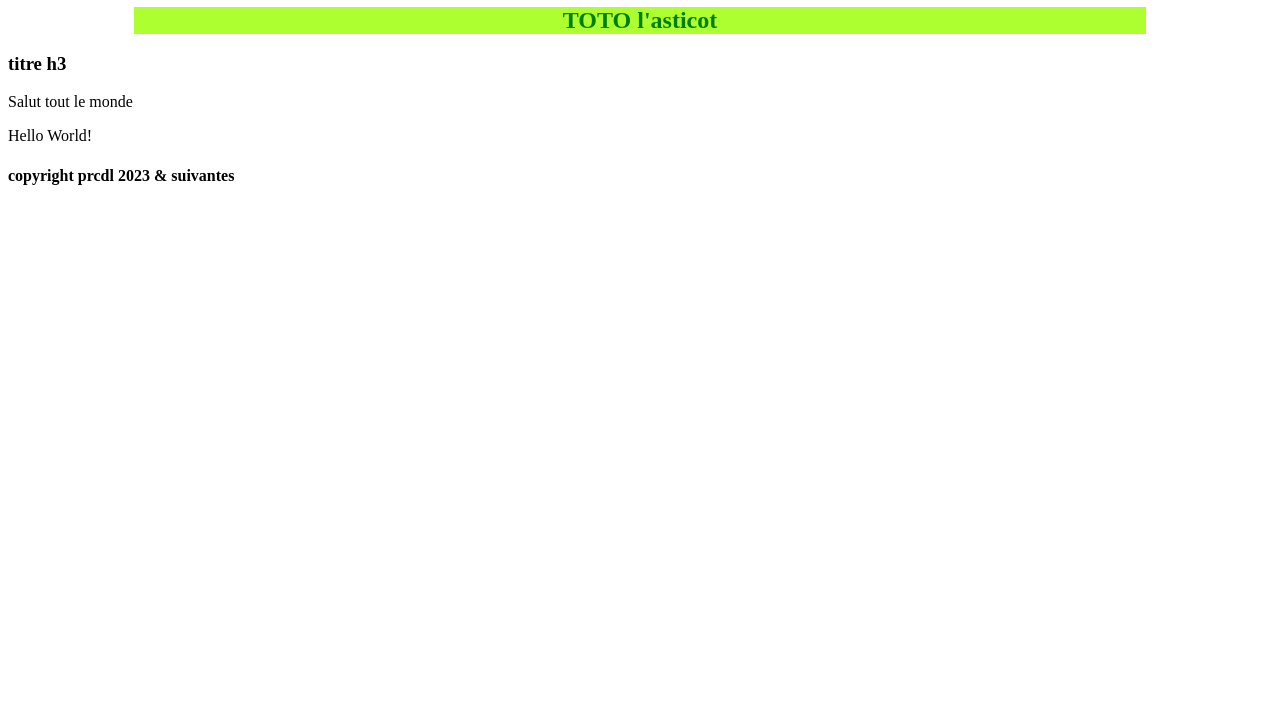
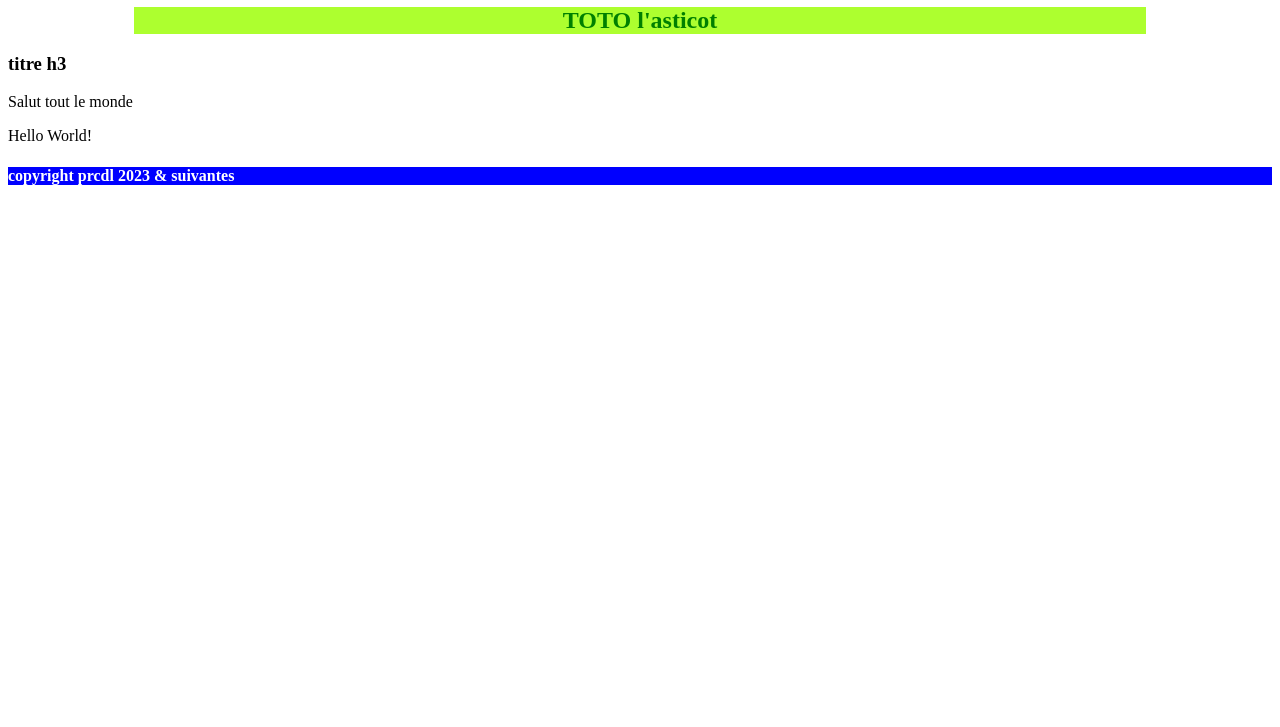
Before and after one commit to patboost/DWWM_22359, a plain HTML site: page index.html in a window 1280 px wide. Shown: the part 73-800 px from the top of the page. Drawn offline with Linux system fonts and the light colour scheme.

Commit message:
ajout style pour h4

```diff
--- a/style.css
+++ b/style.css
@@ -13,3 +13,7 @@ h2 {
     margin-top: 20px;
 
 }
+h4 {
+    background-color: blue;
+    color: white;
+}
```
